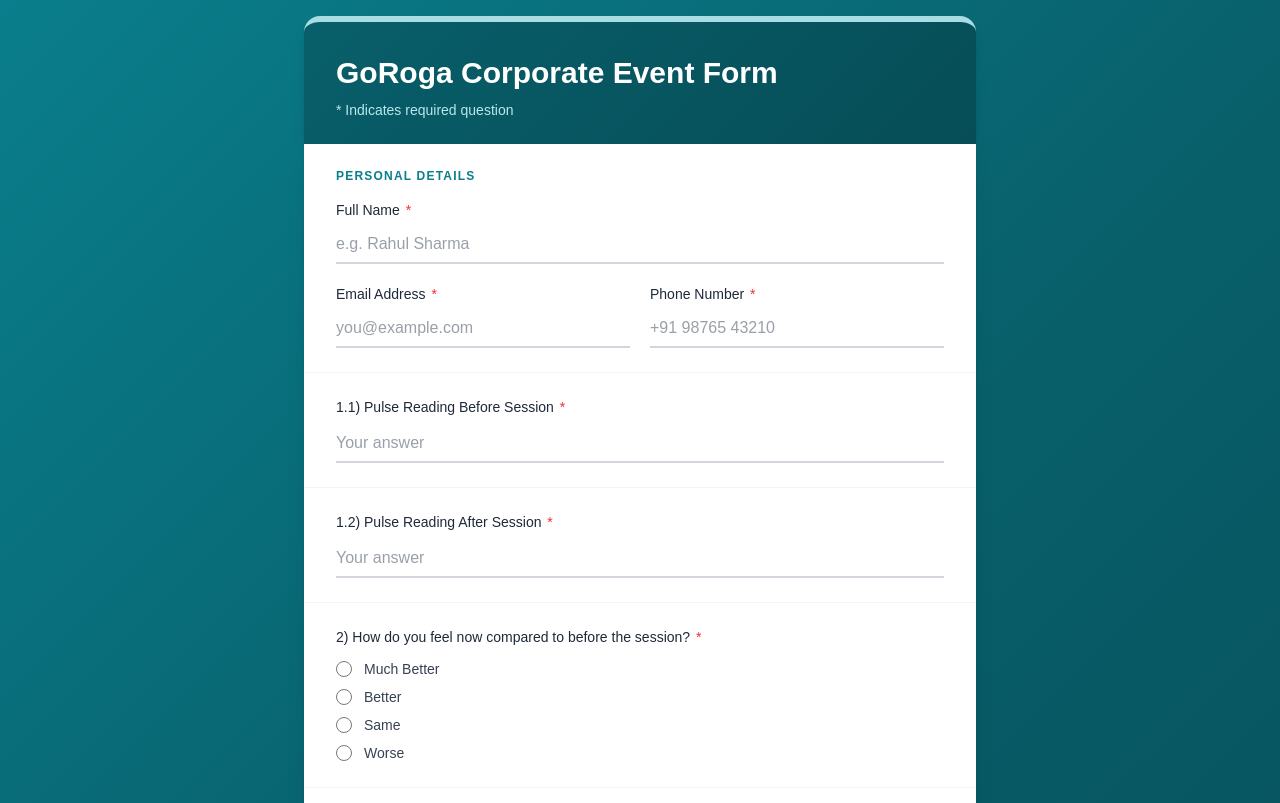
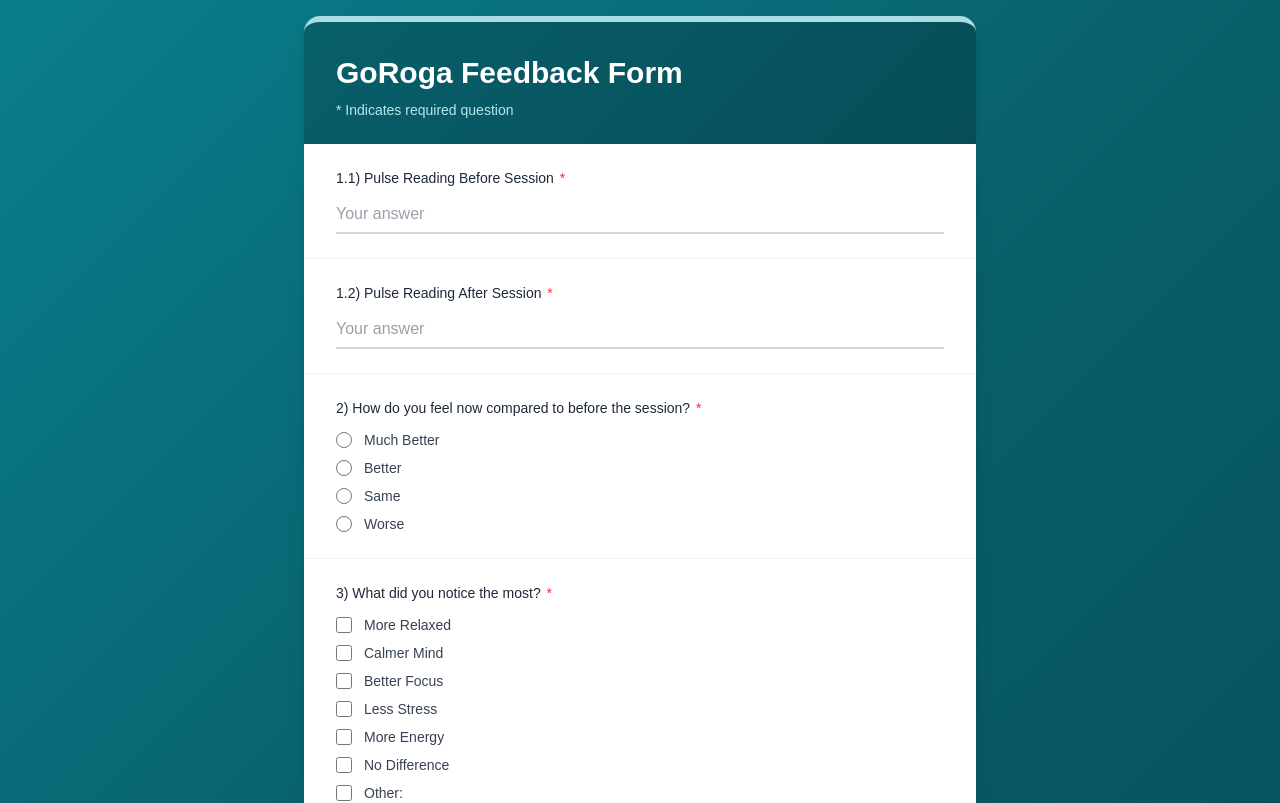
Before and after one commit to Sanil-Surve/goroga_corporate_form, a Next.js app: page / in a window 1280 px wide. Shown: the top 803 px of the page. Built offline with nearby package versions, Linux system fonts and the light colour scheme.

Commit message:
Personal Details Removed

```diff
--- a/app/admin/page.tsx
+++ b/app/admin/page.tsx
@@ -32,9 +32,6 @@
 
 interface RecentRespondent {
   id: number;
-  name: string;
-  email: string;
-  phone_no: string;
   feeling: string;
   would_use_again: string;
   created_at: string;
@@ -524,14 +521,14 @@
                   </div>
                 </SectionCard>
 
-                {/* ── Recent Respondents ── */}
+                {/* ── Recent Responses ── */}
                 {stats.recentRespondents.length > 0 && (
-                  <SectionCard title="Recent Respondents (last 10)">
+                  <SectionCard title="Recent Responses (last 10)">
                     <div className="overflow-x-auto">
                       <table className="w-full text-sm text-left">
                         <thead>
                           <tr className="border-b border-gray-100">
-                            {['#', 'Name', 'Email', 'Phone', 'Feeling', 'Use Again', 'Submitted'].map((h) => (
+                            {['#', 'Feeling', 'Use Again', 'Submitted'].map((h) => (
                               <th
                                 key={h}
                                 className="pb-2 pr-4 text-xs font-semibold uppercase tracking-wide text-gray-400 whitespace-nowrap"
@@ -545,17 +542,6 @@
                           {stats.recentRespondents.map((r) => (
                             <tr key={r.id} className="hover:bg-gray-50 transition-colors">
                               <td className="py-2.5 pr-4 text-gray-400 text-xs">#{r.id}</td>
-                              <td className="py-2.5 pr-4 font-medium text-gray-800 whitespace-nowrap">{r.name || '—'}</td>
-                              <td className="py-2.5 pr-4 text-gray-600 whitespace-nowrap">
-                                <a
-                                  href={`mailto:${r.email}`}
-                                  className="hover:underline"
-                                  style={{ color: TEAL }}
-                                >
-                                  {r.email || '—'}
-                                </a>
-                              </td>
-                              <td className="py-2.5 pr-4 text-gray-600 whitespace-nowrap">{r.phone_no || '—'}</td>
                               <td className="py-2.5 pr-4">
                                 <span
                                   className="px-2 py-0.5 rounded-full text-xs font-medium text-white"
--- a/app/api/admin/stats/route.ts
+++ b/app/api/admin/stats/route.ts
@@ -101,9 +101,9 @@
       }))
       .filter((r) => r.before !== null || r.after !== null);
 
-    // Recent respondents — last 10
+    // Recent responses — last 10
     const recentRespondents = await sql`
-      SELECT id, name, email, phone_no, feeling, would_use_again, created_at
+      SELECT id, feeling, would_use_again, created_at
       FROM responses
       ORDER BY id DESC
       LIMIT 10
--- a/app/api/submit/route.ts
+++ b/app/api/submit/route.ts
@@ -5,9 +5,6 @@
   try {
     const body = await req.json();
     const {
-      name,
-      email,
-      phone_no,
       pulse_before,
       pulse_after,
       feeling,
@@ -17,7 +14,6 @@
     } = body;
 
     if (
-      !name || !email || !phone_no ||
       !pulse_before || !pulse_after ||
       !feeling || !noticed || !would_use_again || !one_word
     ) {
@@ -28,9 +24,9 @@
 
     const rows = await sql`
       INSERT INTO responses
-        (name, email, phone_no, pulse_before, pulse_after, feeling, noticed, would_use_again, one_word)
+        (pulse_before, pulse_after, feeling, noticed, would_use_again, one_word)
       VALUES
-        (${name}, ${email}, ${phone_no}, ${pulse_before}, ${pulse_after}, ${feeling}, ${noticedStr}, ${would_use_again}, ${one_word})
+        (${pulse_before}, ${pulse_after}, ${feeling}, ${noticedStr}, ${would_use_again}, ${one_word})
       RETURNING id
     `;
 
--- a/app/page.tsx
+++ b/app/page.tsx
@@ -16,9 +16,6 @@
 type SubmitState = 'idle' | 'loading' | 'success' | 'error';
 
 export default function GoRogaForm() {
-  const [name, setName] = useState('');
-  const [email, setEmail] = useState('');
-  const [phoneNo, setPhoneNo] = useState('');
   const [pulseBefore, setPulseBefore] = useState('');
   const [pulseAfter, setPulseAfter] = useState('');
   const [feeling, setFeeling] = useState('');
@@ -56,9 +53,6 @@
         method: 'POST',
         headers: { 'Content-Type': 'application/json' },
         body: JSON.stringify({
-          name,
-          email,
-          phone_no: phoneNo,
           pulse_before: pulseBefore,
           pulse_after: pulseAfter,
           feeling,
@@ -82,9 +76,6 @@
   };
 
   const handleClear = () => {
-    setName('');
-    setEmail('');
-    setPhoneNo('');
     setPulseBefore('');
     setPulseAfter('');
     setFeeling('');
@@ -133,7 +124,7 @@
         >
           <div className="flex items-start justify-between gap-4">
             <div>
-              <h1 className="text-3xl font-bold text-white leading-tight">GoRoga Corporate Event Form</h1>
+              <h1 className="text-3xl font-bold text-white leading-tight">GoRoga Feedback Form</h1>
               <p className="mt-2 text-sm" style={{ color: '#b8e8ec' }}>* Indicates required question</p>
             </div>
           </div>
@@ -144,60 +135,6 @@
           onSubmit={handleSubmit}
           className="bg-white rounded-b-2xl shadow-xl divide-y divide-gray-100"
         >
-          {/* Personal Details */}
-          <div className="px-8 py-6">
-            <p className="text-xs font-semibold uppercase tracking-widest mb-4" style={{ color: '#0a7e8c' }}>
-              Personal Details
-            </p>
-            <div className="space-y-5">
-              {/* Name */}
-              <div>
-                <label className="block text-sm font-medium text-gray-800 mb-1.5">
-                  Full Name <span className="text-red-500 ml-0.5">*</span>
-                </label>
-                <input
-                  type="text"
-                  required
-                  value={name}
-                  onChange={(e) => setName(e.target.value)}
-                  placeholder="e.g. Rahul Sharma"
-                  className="w-full border-b-2 border-gray-300 focus:border-[#0a7e8c] outline-none py-1.5 text-gray-700 transition-colors bg-transparent"
-                />
-              </div>
-
-              {/* Email + Phone side by side on md+ */}
-              <div className="grid grid-cols-1 sm:grid-cols-2 gap-5">
-                <div>
-                  <label className="block text-sm font-medium text-gray-800 mb-1.5">
-                    Email Address <span className="text-red-500 ml-0.5">*</span>
-                  </label>
-                  <input
-                    type="email"
-                    required
-                    value={email}
-                    onChange={(e) => setEmail(e.target.value)}
-                    placeholder="you@example.com"
-                    className="w-full border-b-2 border-gray-300 focus:border-[#0a7e8c] outline-none py-1.5 text-gray-700 transition-colors bg-transparent"
-                  />
-                </div>
-                <div>
-                  <label className="block text-sm font-medium text-gray-800 mb-1.5">
-                    Phone Number <span className="text-red-500 ml-0.5">*</span>
-                  </label>
-                  <input
-                    type="tel"
-                    required
-                    value={phoneNo}
-                    onChange={(e) => setPhoneNo(e.target.value)}
-                    placeholder="+91 98765 43210"
-                    pattern="[\+\d\s\-\(\)]{7,20}"
-                    title="Enter a valid phone number"
-                    className="w-full border-b-2 border-gray-300 focus:border-[#0a7e8c] outline-none py-1.5 text-gray-700 transition-colors bg-transparent"
-                  />
-                </div>
-              </div>
-            </div>
-          </div>
           {/* Q1.1 */}
           <div className="px-8 py-6">
             <label className="block text-sm font-medium text-gray-800 mb-2">
```
